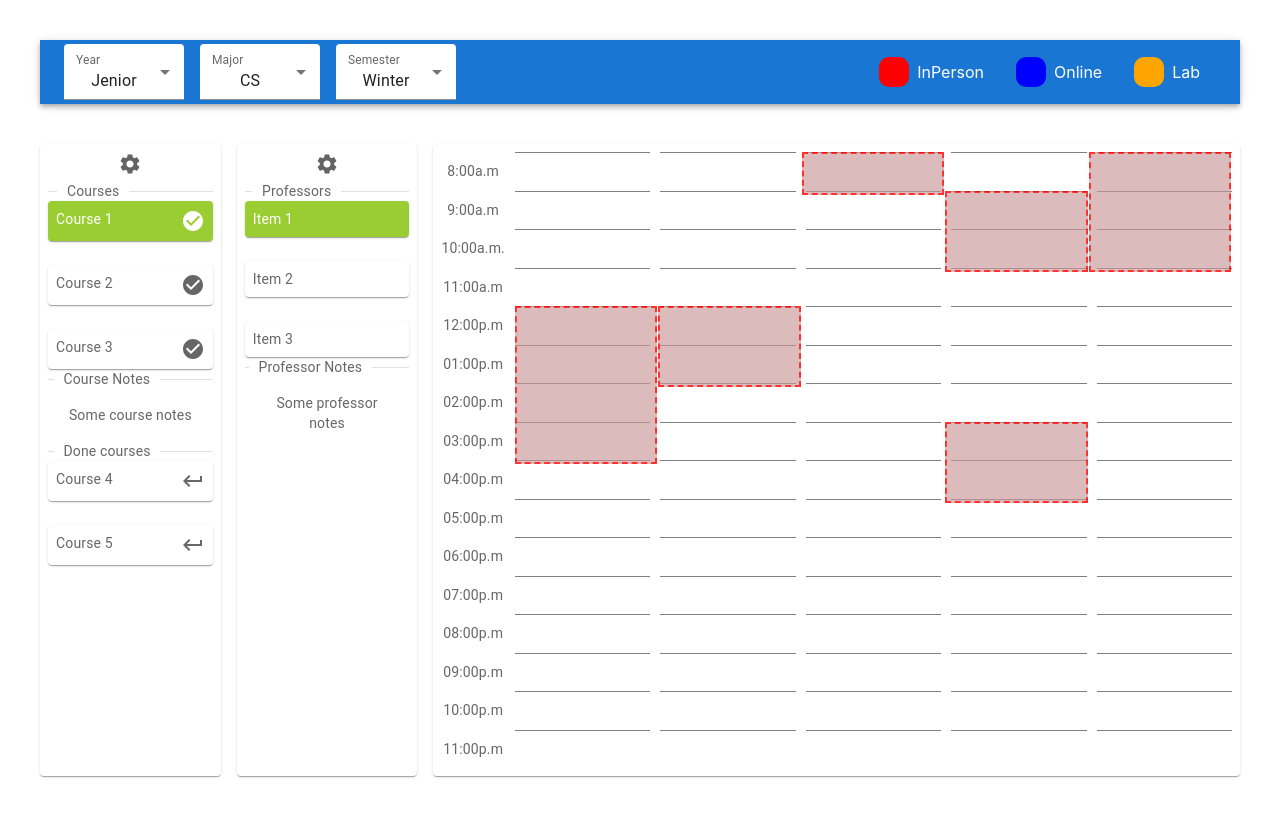
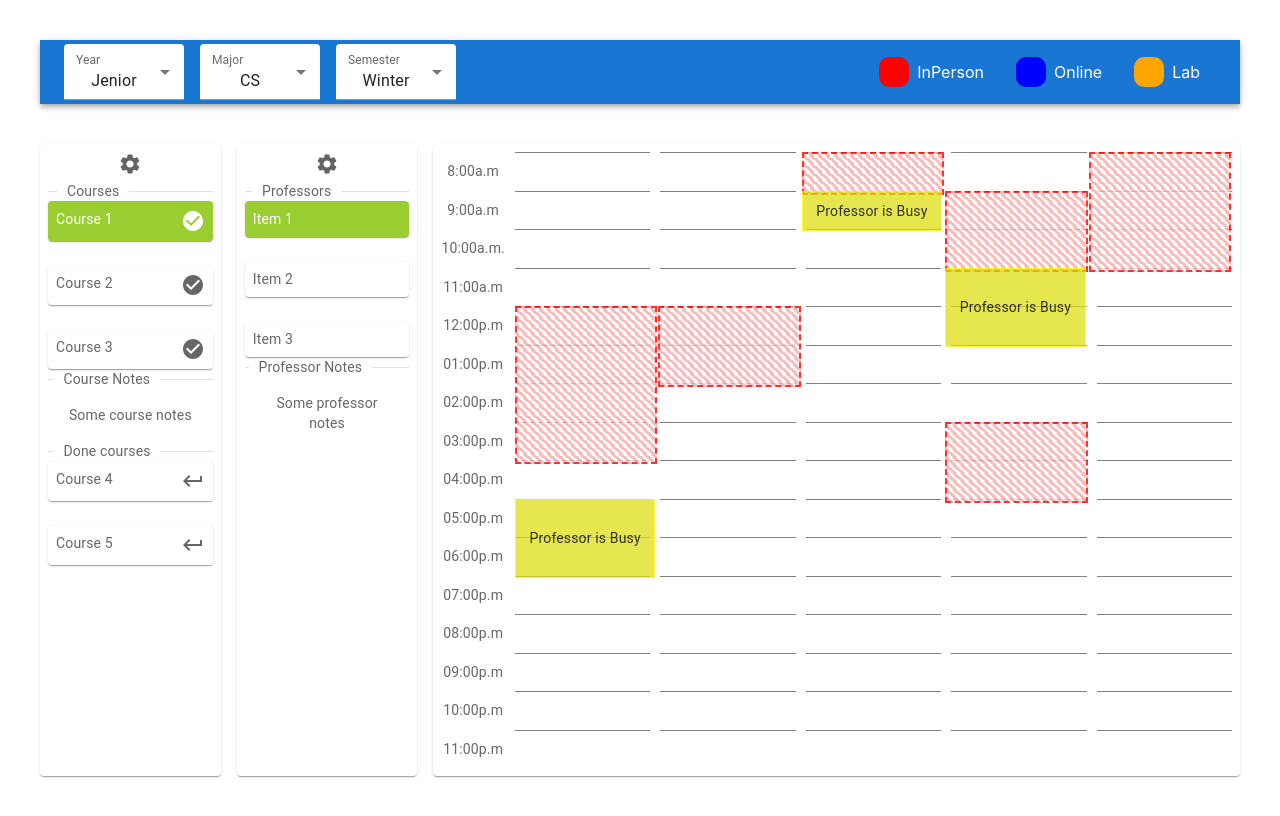
Before and after one commit to omaranBazna/schaduler, a React (Create React App) app: page / in a window 1280 px wide. Shown: the top 816 px of the page. Built offline with nearby package versions, Linux system fonts and the light colour scheme.

Commit message:
add styling to dead area

```diff
--- a/src/components/Week2.js
+++ b/src/components/Week2.js
@@ -72,6 +72,30 @@
     16:"11:00p.m"
 }
 
+const professorBusy=[
+  {
+
+    currentDay:2,
+    selectedStart:dayjs().set('hour', 9).startOf('hour'),
+    selectedEnd:dayjs().set('hour',10).startOf('hour'),
+    professor:true
+  },
+  {
+
+    currentDay:3,
+    selectedStart:dayjs().set('hour', 11).startOf('hour'),
+    selectedEnd:dayjs().set('hour',13).startOf('hour'),
+    professor:true
+  },
+  {
+
+    currentDay:0,
+    selectedStart:dayjs().set('hour', 17).startOf('hour'),
+    selectedEnd:dayjs().set('hour',19).startOf('hour'),
+    professor:true
+  },
+]
+
 const initialEvents=[
   {
 
@@ -115,7 +139,8 @@
     selectedStart:dayjs().set('hour', 15).startOf('hour'),
     selectedEnd:dayjs().set('hour',17).startOf('hour'),
     dead:true
-  }
+  },
+  ...professorBusy
 
 ]
 
@@ -202,13 +227,9 @@
   const [initialEnd,setInitialEnd]=useState(0)
   const [initialStart,setInitialStart]=useState(0)
   function drawEvent(event){
-
-
     let selectedStart=dayjs(event.selectedStart)
     let selectedEnd=dayjs(event.selectedEnd)
-
     let y = (selectedStart.diff(startTime))/(endTime.add(1,"h").diff(startTime))*100+"%"
-    console.log(event)
     let x = (event.currentDay/5*100)+"%"
     let height= (selectedEnd.diff(selectedStart))/(endTime.add(1,"h").diff(startTime))*100+"%"
     return {x,y,height}
@@ -275,14 +296,32 @@
             if(item.dead){
               return <div className="event"
               style={
-               {top:y,left:x,height:height ,background:"rgba(200,150,150,0.8)"
-              ,border:"2px dashed red",borderRadius:0
+               {top:y,left:x,height:height
+              ,border:"2px dashed red",borderRadius:0,
+              backgroundImage:"linear-gradient(45deg, #ffffff 25%, #ffaaaa 25%, #ffaaaa 50%, #ffffff 50%, #ffffff 75%, #ffaaaa 75%, #ffaaaa 100%)",
+              backgroundSize:"8px 8px"
+
               }
               }
               >
 
               </div>
             }
+            if(item.professor){
+              return <div className="event"
+              style={
+               {top:y,left:x,height:height ,background:"rgba(220,220,10,0.9)"
+              ,border:"1px solid yellow",borderRadius:0,color:"black",
+              display:"flex",alignItems:"center",justifyContent:"center"
+
+              }
+              }
+              >
+              Professor is Busy
+
+              </div>
+            }
+
             return <div className="event" style={{top:y,left:x,height:height ,background:item.color.color}}>
            <span className="expand" onClick={()=>{
 
```
